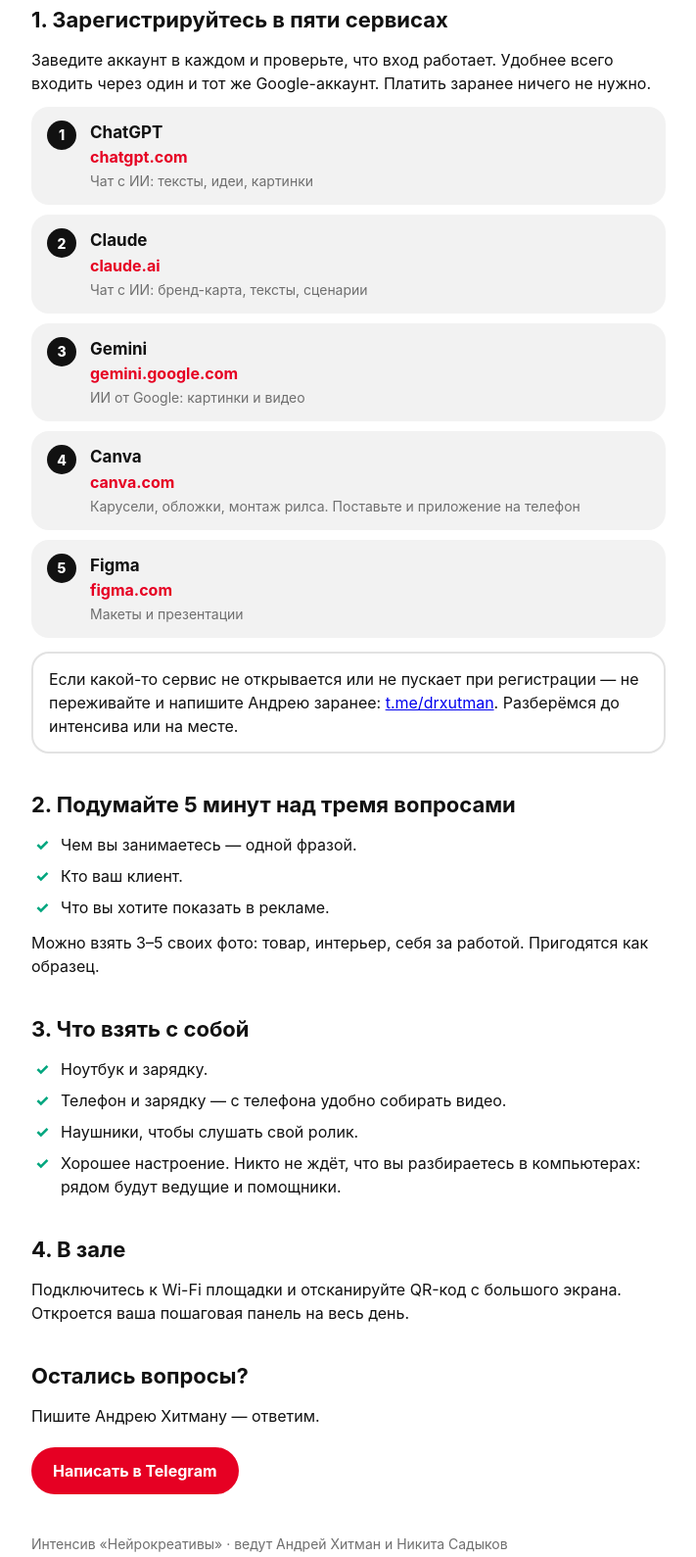
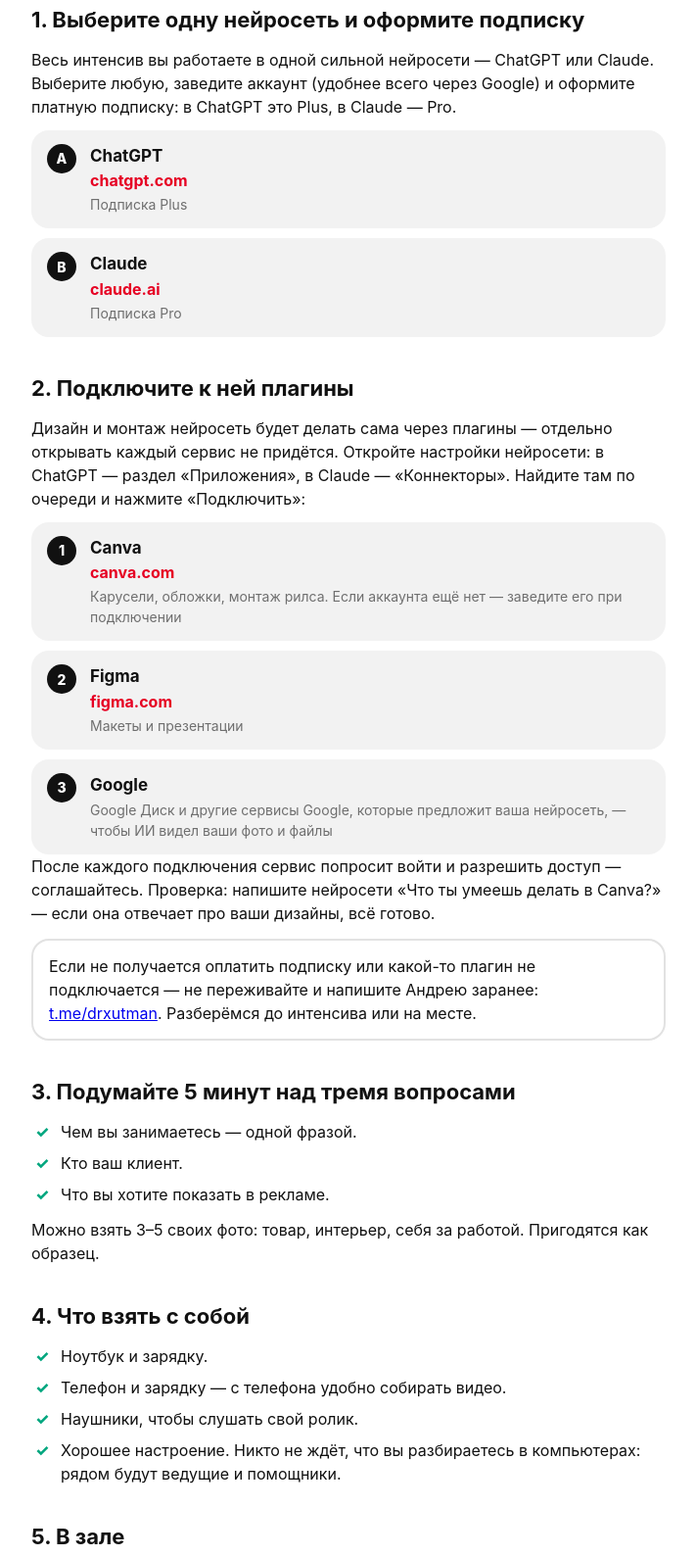
Before and after one commit to drxutman/neurokreativ, a plain HTML site: page pamyatka.html in a window 1280 px wide. Shown: the part 357-1946 px from the top of the page at 98% size, without its empty margins (284-995 px from the left). Drawn offline with Linux system fonts and the light colour scheme.

Commit message:
Памятка: одна нейросеть и плагины

```diff
--- a/pamyatka.html
+++ b/pamyatka.html
@@ -40,25 +40,31 @@ footer{margin-top:40px;color:var(--muted);font-size:14px}
 <main>
 <span class="tag">НЕЙРОКРЕАТИВЫ · ПАМЯТКА</span>
 <h1>Как подготовиться к интенсиву</h1>
-<p class="lead">За 4 часа вы соберёте главное фото, карусель, рилс и персонажа для своего бизнеса. Уметь ничего не нужно: всё покажем по шагам. Подготовка займёт 20 минут — сделайте её, пожалуйста, дома, чтобы в зале не тратить время на регистрацию.</p>
+<p class="lead">За 4 часа вы соберёте главное фото, карусель, рилс и персонажа для своего бизнеса. Уметь ничего не нужно: всё покажем по шагам. Подготовка займёт 20–30 минут — сделайте её, пожалуйста, дома, чтобы в зале не тратить время на регистрацию.</p>
 <ul class="facts">
 <li>📅 28 ноября, 14:00</li>
 <li>⏱ 4 часа</li>
 <li>📍 Ростов-на-Дону, ул. Максима Горького, 92/63, Лофт</li>
 </ul>
 
-<h2>1. Зарегистрируйтесь в пяти сервисах</h2>
-<p>Заведите аккаунт в каждом и проверьте, что вход работает. Удобнее всего входить через один и тот же Google-аккаунт. Платить заранее ничего не нужно.</p>
+<h2>1. Выберите одну нейросеть и оформите подписку</h2>
+<p>Весь интенсив вы работаете в одной сильной нейросети — ChatGPT или Claude. Выберите любую, заведите аккаунт (удобнее всего через Google) и оформите платную подписку: в ChatGPT это Plus, в Claude — Pro.</p>
 <ol class="tools">
-<li><div class="num">1</div><div><b>ChatGPT</b><a href="https://chatgpt.com" target="_blank" rel="noopener">chatgpt.com</a><span>Чат с ИИ: тексты, идеи, картинки</span></div></li>
-<li><div class="num">2</div><div><b>Claude</b><a href="https://claude.ai" target="_blank" rel="noopener">claude.ai</a><span>Чат с ИИ: бренд-карта, тексты, сценарии</span></div></li>
-<li><div class="num">3</div><div><b>Gemini</b><a href="https://gemini.google.com" target="_blank" rel="noopener">gemini.google.com</a><span>ИИ от Google: картинки и видео</span></div></li>
-<li><div class="num">4</div><div><b>Canva</b><a href="https://www.canva.com" target="_blank" rel="noopener">canva.com</a><span>Карусели, обложки, монтаж рилса. Поставьте и приложение на телефон</span></div></li>
-<li><div class="num">5</div><div><b>Figma</b><a href="https://www.figma.com" target="_blank" rel="noopener">figma.com</a><span>Макеты и презентации</span></div></li>
+<li><div class="num">A</div><div><b>ChatGPT</b><a href="https://chatgpt.com" target="_blank" rel="noopener">chatgpt.com</a><span>Подписка Plus</span></div></li>
+<li><div class="num">B</div><div><b>Claude</b><a href="https://claude.ai" target="_blank" rel="noopener">claude.ai</a><span>Подписка Pro</span></div></li>
 </ol>
-<div class="note">Если какой-то сервис не открывается или не пускает при регистрации — не переживайте и напишите Андрею заранее: <a href="https://t.me/drxutman" target="_blank" rel="noopener">t.me/drxutman</a>. Разберёмся до интенсива или на месте.</div>
 
-<h2>2. Подумайте 5 минут над тремя вопросами</h2>
+<h2>2. Подключите к ней плагины</h2>
+<p>Дизайн и монтаж нейросеть будет делать сама через плагины — отдельно открывать каждый сервис не придётся. Откройте настройки нейросети: в ChatGPT — раздел «Приложения», в Claude — «Коннекторы». Найдите там по очереди и нажмите «Подключить»:</p>
+<ol class="tools">
+<li><div class="num">1</div><div><b>Canva</b><a href="https://www.canva.com" target="_blank" rel="noopener">canva.com</a><span>Карусели, обложки, монтаж рилса. Если аккаунта ещё нет — заведите его при подключении</span></div></li>
+<li><div class="num">2</div><div><b>Figma</b><a href="https://www.figma.com" target="_blank" rel="noopener">figma.com</a><span>Макеты и презентации</span></div></li>
+<li><div class="num">3</div><div><b>Google</b><span>Google Диск и другие сервисы Google, которые предложит ваша нейросеть, — чтобы ИИ видел ваши фото и файлы</span></div></li>
+</ol>
+<p>После каждого подключения сервис попросит войти и разрешить доступ — соглашайтесь. Проверка: напишите нейросети «Что ты умеешь делать в Canva?» — если она отвечает про ваши дизайны, всё готово.</p>
+<div class="note">Если не получается оплатить подписку или какой-то плагин не подключается — не переживайте и напишите Андрею заранее: <a href="https://t.me/drxutman" target="_blank" rel="noopener">t.me/drxutman</a>. Разберёмся до интенсива или на месте.</div>
+
+<h2>3. Подумайте 5 минут над тремя вопросами</h2>
 <ul class="check">
 <li>Чем вы занимаетесь — одной фразой.</li>
 <li>Кто ваш клиент.</li>
@@ -66,7 +72,7 @@ footer{margin-top:40px;color:var(--muted);font-size:14px}
 </ul>
 <p style="margin-top:12px">Можно взять 3–5 своих фото: товар, интерьер, себя за работой. Пригодятся как образец.</p>
 
-<h2>3. Что взять с собой</h2>
+<h2>4. Что взять с собой</h2>
 <ul class="check">
 <li>Ноутбук и зарядку.</li>
 <li>Телефон и зарядку — с телефона удобно собирать видео.</li>
@@ -74,7 +80,7 @@ footer{margin-top:40px;color:var(--muted);font-size:14px}
 <li>Хорошее настроение. Никто не ждёт, что вы разбираетесь в компьютерах: рядом будут ведущие и помощники.</li>
 </ul>
 
-<h2>4. В зале</h2>
+<h2>5. В зале</h2>
 <p>Подключитесь к Wi-Fi площадки и отсканируйте QR-код с большого экрана. Откроется ваша пошаговая панель на весь день.</p>
 
 <h2>Остались вопросы?</h2>
```
